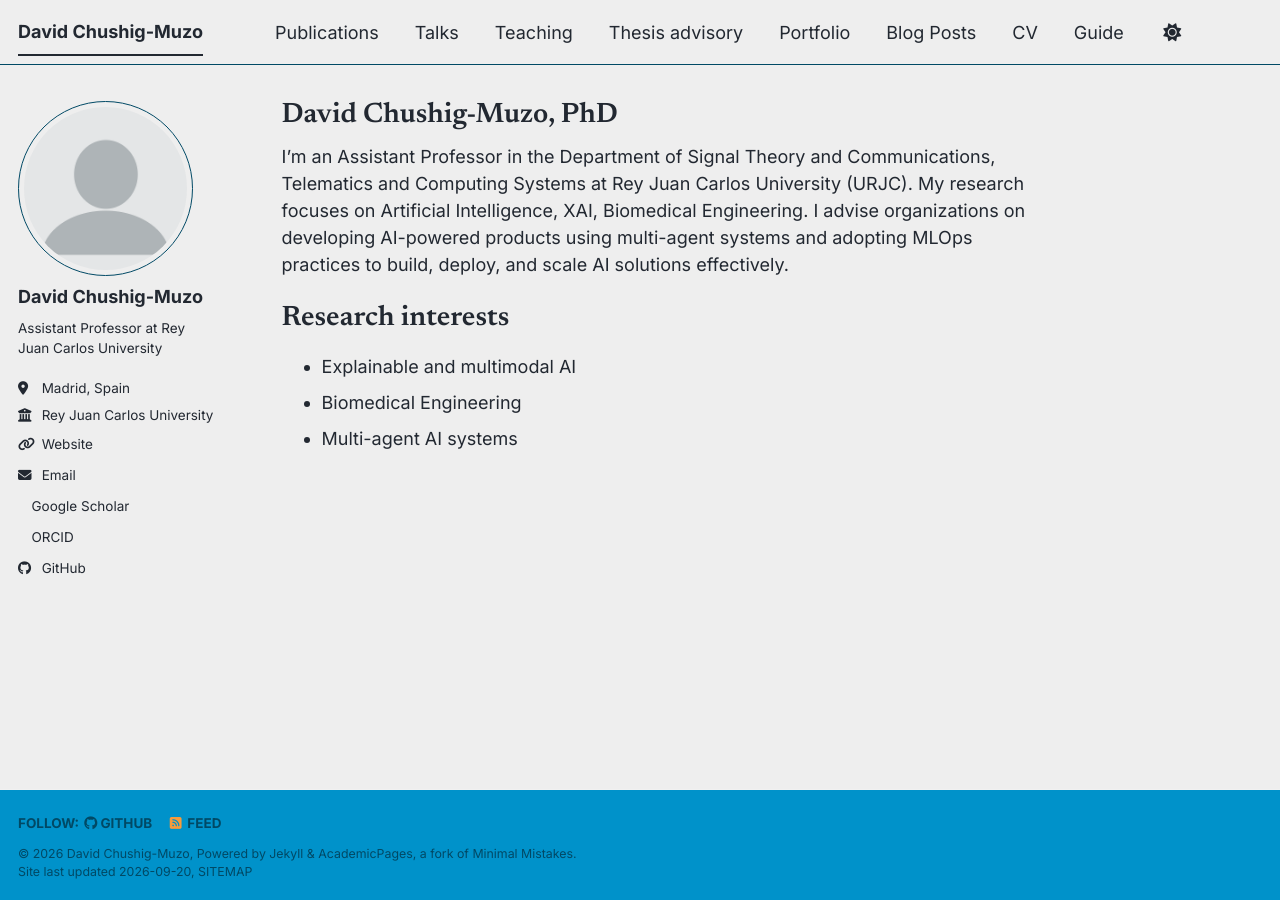
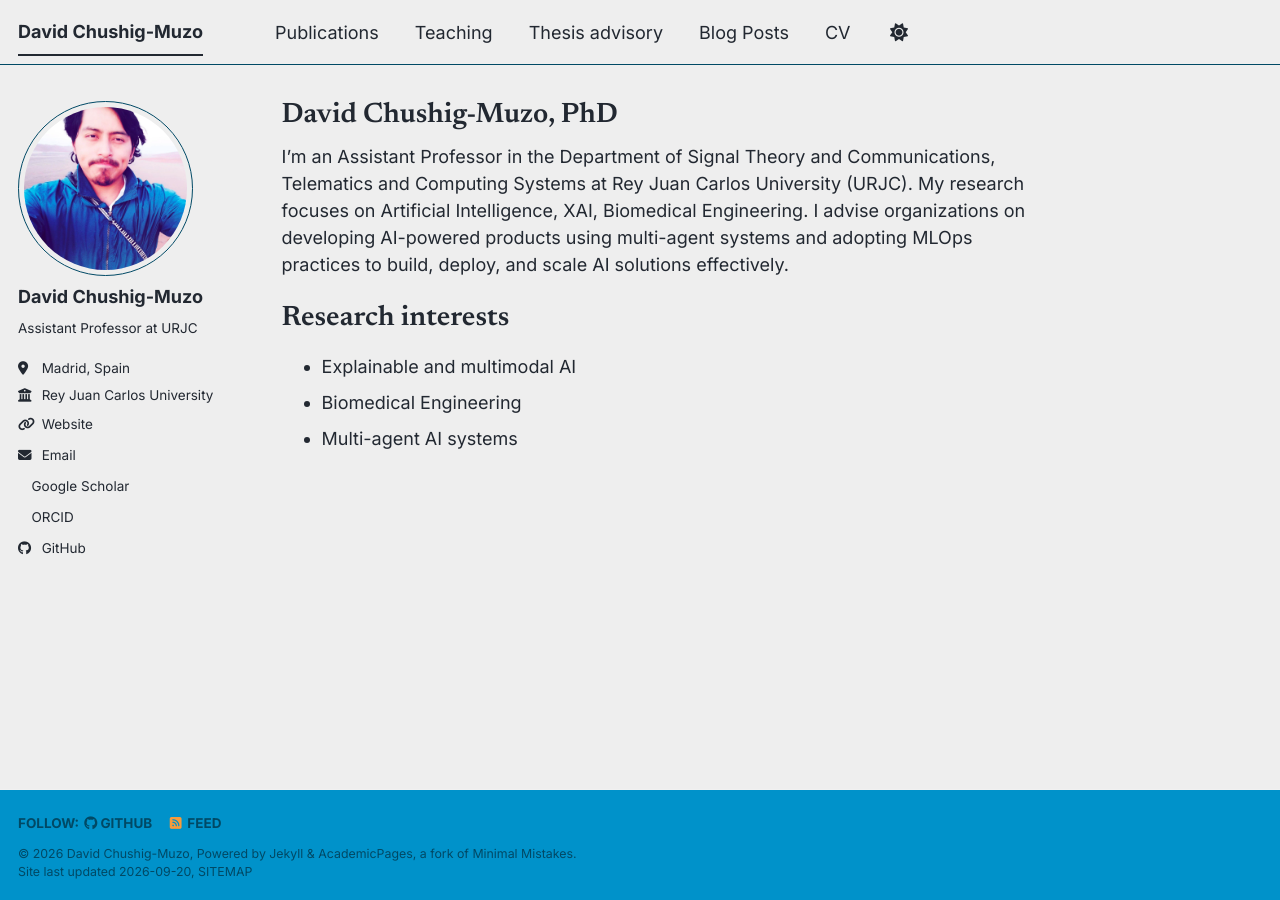
Before and after one commit to cdchushig/cdchushig.github.io, a Jekyll site: the page built from _pages/about.md, in a window 1280 px wide. Built offline with Jekyll 4.4.1, drawn with Linux system fonts in a browser that asks for light colours; a style sheet for code colours, icons or effects is not loaded.

Commit message:
Added photo

```diff
--- a/_config.yml
+++ b/_config.yml
@@ -23,10 +23,10 @@ repository               : "cdchushig/cdchushig.github.io"
 #               Additional customization can be done by editing /_includes/author-profile.html
 author:
   # Biographic information
-  avatar           : "profile.png"       # replace images/profile.png with your own photo
+  avatar           : "photo_cdchushig.jpeg"       # replace images/profile.png with your own photo
   name             : "David Chushig-Muzo"
   pronouns         : # example: "she/her"
-  bio              : "Assistant Professor at Rey Juan Carlos University"
+  bio              : "Assistant Professor at URJC"
   location         : "Madrid, Spain"
   employer         : "Rey Juan Carlos University"
   uri              : https://servicios.urjc.es/pdi/ver/david.chushig
```
Also changed, not shown: _data/navigation.yml (+6 -6 lines), images/photo_cdchushig.jpeg (added).
